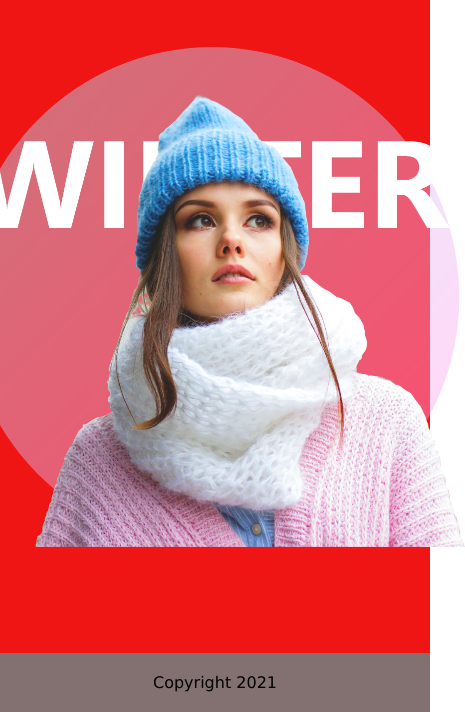
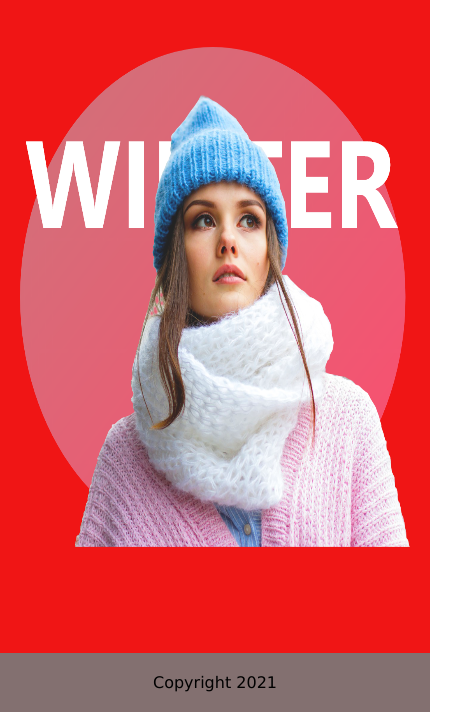
Before and after one commit to amarjitmangarhia/thatsit, a plain HTML site: page index.html in a window 390 px wide. Shown: the part 132-844 px from the top of the page, 465 px wide, since content can reach past the window. Drawn offline with Linux system fonts and the light colour scheme.

Commit message:
Update style.css

```diff
--- a/style.css
+++ b/style.css
@@ -49,3 +49,10 @@ nav ul {
   height: 500px;
   width: 500px;
 }
+
+@media (max-width: 600px) {
+  .image {
+    margin: 50px 20px 50px 20px;
+    width: 100%;
+  }
+}
```
